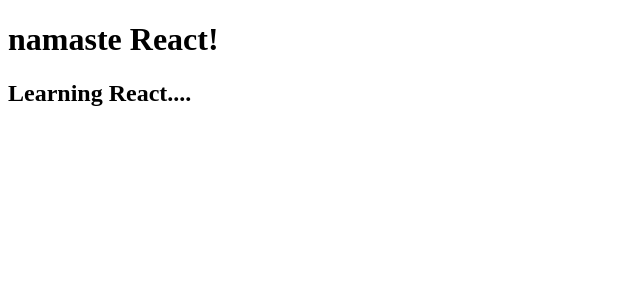
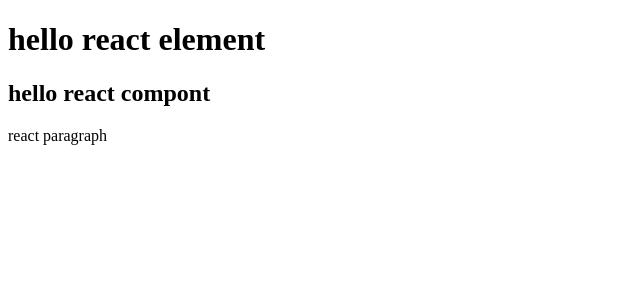
Before and after one commit to pn50742/React-live, a React (Vite) app: page / in a window 1280 px wide. Shown: the top 300 px of the page, without its empty margins (0-640 px from the left). Built offline with nearby package versions, Linux system fonts and the light colour scheme.

Commit message:
laying the foundation - babel and jsx

```diff
--- a/App.js
+++ b/App.js
@@ -1,8 +1,16 @@
 import React from 'react';
 import ReactDOM from 'react-dom/client';
-const heading1 = React.createElement('h1', {className:'myhead'}, "namaste React!");
-const heading2 = React.createElement('h2', {className:'head2'}, "Learning React....");
-const div = React.createElement('div', {className:'mydiv'}, [heading1, heading2]);
 const root = ReactDOM.createRoot(document.getElementById('root'));
+const Heading1 =()=> (<h1>hello react element</h1>);
 
-root.render(div);
+const HeadingComponent=()=>{
+return (
+    <div>
+        {Heading1()}
+        <h2>hello react compont</h2>
+        <p>react paragraph</p>
+    </div>
+);
+}
+
+root.render(<HeadingComponent />);
--- a/package.json
+++ b/package.json
@@ -3,6 +3,8 @@
   "version": "1.0.0",
   "description": "reavt live app",
   "scripts": {
+    "start": "parcel index.html",
+    "build": "parcel build index.html",
     "test": "jest"
   },
   "repository": {
@@ -16,6 +18,8 @@
   },
   "homepage": "https://github.com/pn50742/React-live#readme",
   "devDependencies": {
+    "@babel/core": "^7.20.12",
+    "babel-plugin-transform-remove-console": "^6.9.4",
     "parcel": "^2.8.2",
     "process": "^0.11.10"
   },
```
Also changed, not shown: 1 other file (tests, documents, lock files or other folders).
